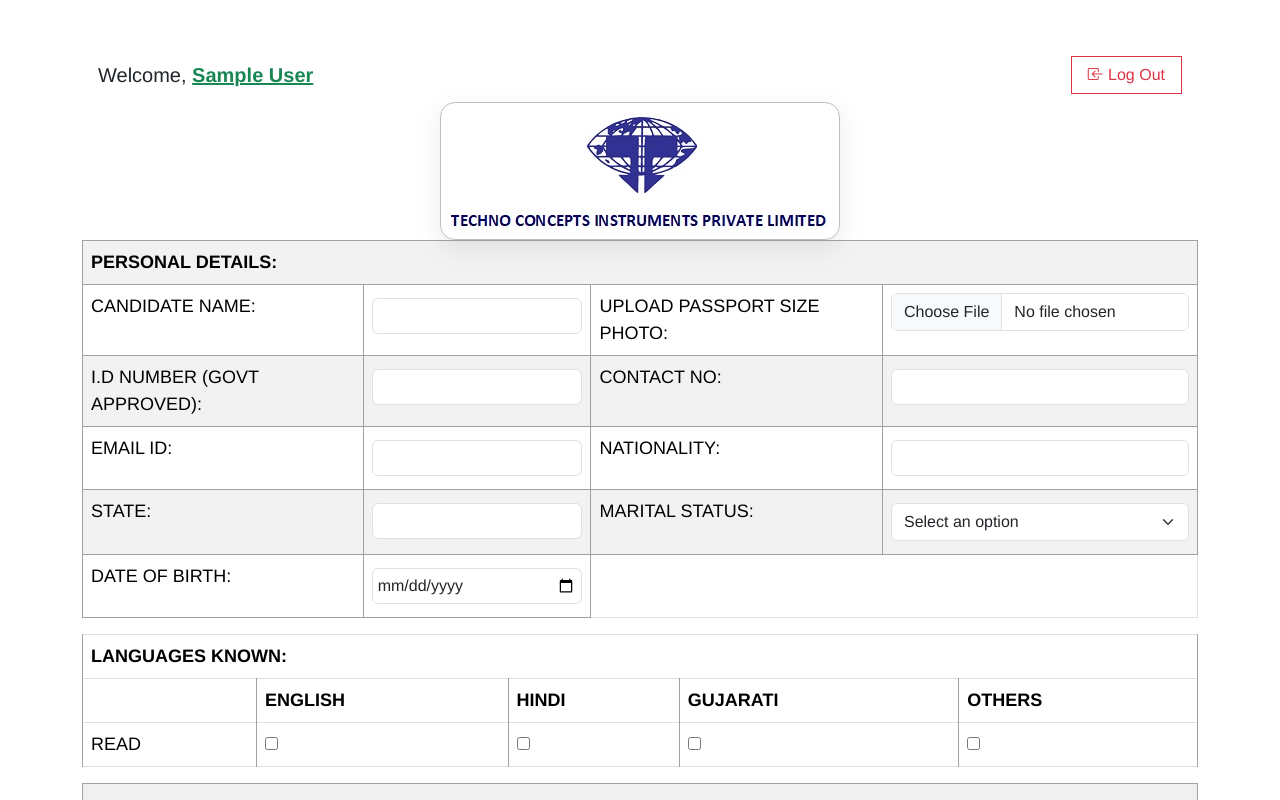
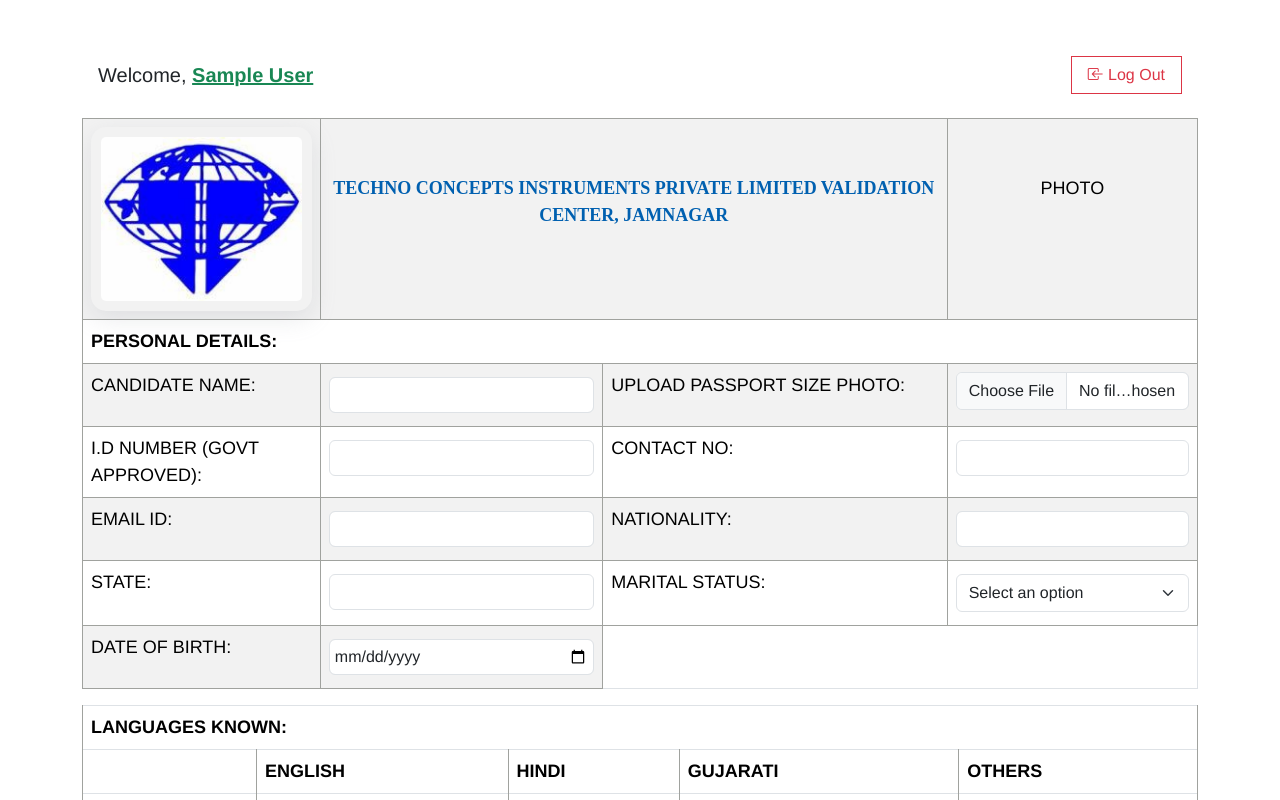
Before and after one commit to HitarthRevakar/ProjectK, a React (Create React App) app: page /home in a window 1280 px wide. Shown: the top 800 px of the page. Built offline with nearby package versions, Linux system fonts and the light colour scheme; no server answers; sample sign-in values are in the browser's storage.

Commit message:
Added header

```diff
--- a/src/components/HOME/Home.js
+++ b/src/components/HOME/Home.js
@@ -6,10 +6,10 @@
 import html2canvas from 'html2canvas';
 import jsPDF from 'jspdf';
 import './home.css'
-import firebase,{ firestore, storage } from '../../firebase';
+import { firestore, storage } from '../../firebase';
 
 
-import { async } from 'q';
+
 function Home() {
   const { logOut, user } = useUserAuth();
   const [modal, setModal] = useState(false);
@@ -73,8 +73,8 @@
   };
 
   const [formData, setFormData] = useState(initialFormData);
-  const [formErrors, setFormErrors] = useState({});
-  const [isFormValid, setIsFormValid] = useState(false);
+
+
   const handleLogout = async () => {
     try {
       await logOut();
@@ -84,15 +84,7 @@
     }
   };
 
-  const handleChange = (e) => {
-    const { name, value, type, checked, files } = e.target;
-    const newValue = type === 'checkbox' ? checked : type === 'file' ? files[0] : value;
 
-    setFormData((prevData) => ({
-      ...prevData,
-      [name]: newValue,
-    }));
-  };
   function shuffleArray(array) {
     let newQuestions = []
     for (let i = array.length - 1; i > 0; i--) {
@@ -124,11 +116,11 @@
 
       // Now you can proceed with generating the PDF
       const pdf = new jsPDF();
-      const imgWidth = 100; // Adjust the image width as needed
-    const imgHeight = 100; // Adjust the image height as needed
+      const imgWidth = 180; // Adjust the image width as needed
+    const imgHeight = 250; // Adjust the image height as needed
 
     // Assuming formData.user_photo contains the download URL of the image
-    const imgUrl = downloadURL;
+
 debugger
 // const encodedUrl = downloadURL.replace('/user_photos/', '/user_photos%2F');
     // Load the image using jsPDF's addImage method
@@ -138,7 +130,7 @@
     await html2canvas(element).then((canvas) => {
       // Convert the canvas to a data URL
       const imageSrc = canvas.toDataURL('image/png');
-      pdf.addImage(imageSrc, 'JPG', 10, 10, imgWidth, imgHeight);
+      pdf.addImage(imageSrc, 'JPG', 7, 10, imgWidth, imgHeight);
       pdf.addPage();
       // You can now use `imageSrc` as the source for an <img> tag or do other operations (e.g., save it to the server).
     });
@@ -292,21 +284,7 @@
         formattedText += `   d) ${q.d}\n\n`;
       });
       // Add text content (questions and answers)
-      const textContent = `
-        1. What is the SI unit of electric current?
-           a) Ampere (A)
-           b) Volt (V)
-           c) Ohm (Ω)
-           d) Watt (W)
 
-        2. What is the term for the opposition to the flow of electric current in a circuit?
-           a) Resistance
-           b) Voltage
-           c) Current
-           d) Conductance
-
-        // Add more questions and answers here
-      `;
 
       pdf.setFontSize(12);
       pdf.text(formattedText, 10, 10); // Adjust the position as needed
@@ -339,12 +317,36 @@
         </button></span>
           </div>
           <div className='text-center'>
-          <img src={process.env.PUBLIC_URL + '/TCIPL.jpg'} className='img-fluid'  alt="Logo" />
+
           </div>
       <form ref={imageRef} onSubmit={handleSubmit(onSubmit)}>
+      <div className="table-responsive" >
+          <table className="table table-striped table-responsive">
+            <tbody>
+              {/* PERSONAL DETAILS */}
+
+
+            </tbody>
+          </table>
+        </div>
         <div className="table-responsive" >
           <table className="table table-striped table-responsive">
             <tbody>
+            <tr className='text-center align-items-center' style={{height:"150px", backgroundColor:"white"}}>
+                <td className="section-header" colSpan="1">
+                <img src={process.env.PUBLIC_URL + '/logo.jpg'} style={{border:"none"}}  className='img-fluid'  alt="Logo" />
+                </td>
+                <td style={{fontFamily:"Times New Roman", fontWeight:"bolder", color:"#0060B0"}} colSpan="2" className='mt-1 pt-2 align-items-center'>
+               <div className='align-items-center mt-5 '> TECHNO CONCEPTS INSTRUMENTS PRIVATE LIMITED
+VALIDATION CENTER, JAMNAGAR</div>
+                </td>
+                <td colSpan="1">
+                <div className='mt-5'>
+                PHOTO
+
+                </div>
+                </td>
+              </tr>
               {/* PERSONAL DETAILS */}
               <tr>
                 <td className="section-header" colSpan="4">
@@ -477,7 +479,9 @@
 
         {/* LANGUAGES KNOWN */}
         <table className="table table-bordered">
+
           <thead>
+
             <tr>
               <th colSpan="5">LANGUAGES KNOWN:</th>
             </tr>
--- a/src/components/HOME/home.css
+++ b/src/components/HOME/home.css
@@ -33,6 +33,14 @@
     border-collapse: collapse;
     margin-bottom: 20px;
 }
+tr:nth-child(1) {
+    background-color: #fff !important; /* Change this to your desired color */
+  }
+
+  /* Style even rows */
+  tr:nth-child(2) {
+    background-color: #f2f2f2 !important; /* Change this to your desired color */
+  }
 
 table, th, td {
     border: 1px solid #a0a29e;
@@ -44,7 +52,7 @@
 
 /* Style for section headers */
 .section-header {
-    background-color: #f0f0f0;
+    background-color: white;
     font-weight: bold;
 }
 
```
Also changed, not shown: public/logo.jpg (added).
